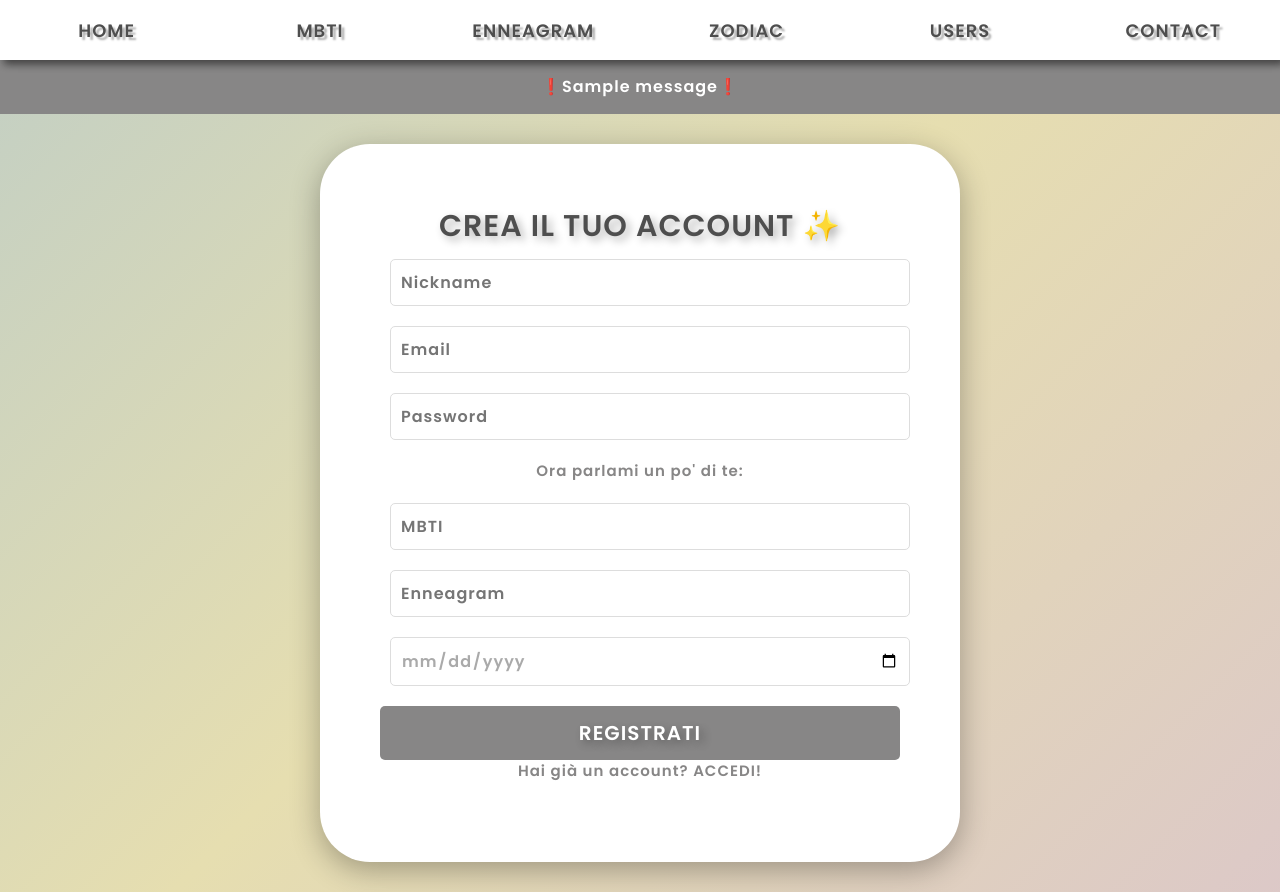
After one commit to GiovannaScuotto/mbti_project, a Django app: template mbti_app/templates/signin.html in a window 1280 px wide. The commit adds this page. Run offline with Django 3.2, Linux system fonts and the light colour scheme; the template is opened without the code that fills it, so the values that code supplies are empty; tables that the repository leaves empty hold one stand-in row (values such as "Sample post"); one stand-in notice (Sample message) is shown.

Commit message:
sign-in implemented

```diff
--- a/mbti_app/models.py
+++ b/mbti_app/models.py
@@ -30,8 +30,8 @@ class ENNEAGRAM(models.Model):
 
 class USERS(models.Model):
     nick = models.TextField(primary_key=True)
-    mbti = models.ForeignKey(MBTI, on_delete=models.DO_NOTHING, to_field='mbtid', null=True, blank=True)
-    enneagram = models.ForeignKey(ENNEAGRAM, on_delete=models.DO_NOTHING, to_field='enneagram', null=True, blank=True)
+    mbti = models.CharField(max_length=4)
+    enneagram = models.CharField(max_length=3)
     birth = models.DateField()
     email = models.EmailField(unique=True)
     pwd = models.TextField()
--- /dev/null
+++ b/mbti_app/templates/signin.html
@@ -0,0 +1,367 @@
+<style>
+
+    #flyoutnavmousefixed {
+        width: 100%;
+        background-color: white;
+        box-shadow: 4px 4px 8px rgba(0, 0, 0, 0.3);
+        color: rgb(78, 78, 78);
+        position: fixed;
+        top: 0;
+        left: 0;
+        z-index: 100;
+        padding: 0;
+        margin: 0;
+    }
+
+    #flyoutnavmousefixed > ul {
+        width: 100%;
+        height: 60px;
+        margin: 0;
+        padding: 0;
+        background-color: white;
+        box-shadow: 4px 4px 8px rgba(0, 0, 0, 0.3);
+        color: rgb(78, 78, 78);
+        display: flex;
+        justify-content: space-around;
+        align-items: center;
+        position: relative;
+    }
+
+        #flyoutnavmousefixed > ul > li {
+            display: table-cell;
+            width: 20%;
+            text-align: center;
+            font-weight: bold;
+            letter-spacing: 1px;
+            font-family: 'Poppins', sans-serif;
+            text-shadow: 3px 3px 2px rgba(0, 0, 0, 0.3);
+            position: relative;
+        }
+
+        #flyoutnavmousefixed > ul > li > a {
+            display: block;
+            padding: 15px;
+            color: rgb(78, 78, 78);
+            text-decoration: none;
+            border-radius: 10px;
+        }
+
+        #flyoutnavmousefixed > ul > li > ul {
+            display: none;
+            position: absolute;
+            top: 100%;
+            left: 0;
+            width: 100%;
+            padding: 0;
+            background: linear-gradient(0deg,  #c5c5c5, #8f8f8f, #adadad, #9b9b9b);
+            border-radius: 10px;
+            opacity: 0;
+            z-index: 10;
+            list-style: none;
+            list-style-type: none;
+            transition: opacity 0.3s ease;
+        }
+
+        #flyoutnavmousefixed > ul > li:hover > a,
+        #flyoutnavmousefixed > ul > li.open > ul {
+            display: block;
+            opacity: 1;
+            visibility: visible;
+            height: auto;
+            background-color: rgb(135, 134, 134);
+            color: white;
+        }
+
+        #flyoutnavmousefixed > ul > li > ul a {
+            display: flex;
+            justify-content: center;
+            color: white;
+            text-decoration: none;
+            border-radius: 10px;
+        }
+
+        #flyoutnavmousefixed > ul > li > ul a:hover{
+            background-color: rgb(78, 78, 78);
+            color: white;
+
+        }
+
+                /* talewindheader */
+
+        *,
+        *::before,
+        *::after {
+           padding: 0;
+           margin: 0;
+           box-sizing: border-box;
+           list-style: none;
+           list-style-type: none;
+           text-decoration: none;
+        }
+
+        /* Container and Form */
+    body {
+        font-size: clamp(1rem, 2vw, 1.125rem);
+        font-weight: 400;
+        line-height: 1.5;
+        color: var(--color-black-400);
+        background-color: white;
+        background: linear-gradient(135deg, #9cbfd9, #e6deb0, #d3b4de, #b5ddc2);
+        background-size: 300% 300%;
+        animation: gradient-bg 8s infinite;
+        padding-top: 60px;
+    }
+
+    /* Gradient Animation */
+    @keyframes gradient-bg {
+      0% { background-position: 0% 50%; }
+      50% { background-position: 100% 50%; }
+      100% { background-position: 0% 50%; }
+    }
+
+    p{
+      box-sizing: border-box;
+      font-family: 'Poppins', sans-serif;
+        font-weight: bold;
+        text-align: center;
+        letter-spacing: 1px;
+    }
+
+    h2, button {
+      font-family: 'Poppins', sans-serif;
+      text-shadow: 4px 4px 8px rgba(0, 0, 0, 0.3);
+        font-weight: bold;
+        text-align: center;
+        letter-spacing: 1px;
+    }
+
+    input {
+        font-family: 'Poppins', sans-serif;
+        font-weight: bold;
+        letter-spacing: 1px;
+    }
+
+    .form {
+        border-radius: 50px;
+        box-shadow: 0 8px 30px rgba(0, 0, 0, 0.3);
+        width: 50%;
+        margin: 30px auto;
+        padding: 60px;
+        background: white;
+        height: auto;
+    }
+
+    h2 {
+        font-size: 30px;
+        margin-bottom: 10px;
+        font-weight: 600;
+        color: rgb(78, 78, 78);
+    }
+
+    p {
+        font-size: 15px;
+        color: rgb(135, 134, 134);
+        margin-bottom: 20px;
+    }
+
+    .input-group input {
+        width: 100%;
+        padding: 10px 10px;
+        border: 1px solid #ddd;
+        border-radius: 5px;
+        font-size: 16px;
+        position: relative;
+        margin-bottom: 20px;
+        top: 50%;
+        left: 10px;
+        color: #aaa;
+    }
+
+        .messages {
+            font-family: 'Poppins', sans-serif;
+            display: relative;
+            text-align: center;
+            width: 100%;
+            box-shadow: 0px 4px 6px 0 8px 30px rgba(0, 0, 0, 0.3);
+            letter-spacing: 1px;
+            padding: 15px 15px;
+            font-size: 16px;
+        font-weight: bold;
+            background: rgb(135, 134, 134);
+            color: white;
+        }
+
+    .btn {
+        width: 100%;
+        padding: 12px 0;
+        border: none;
+        border-radius: 5px;
+        background: rgb(135, 134, 134);
+        color: white;
+        font-size: 20px;
+        font-weight: bold;
+        cursor: pointer;
+        transition: 0.3s;
+    }
+
+    .btn:hover {
+        background: linear-gradient(100deg,  #b5ddc2, #d3b4de, #e6deb0, #9cbfd9);
+    }
+
+    .switch-text {
+        text-align: center;
+        font-size: 15px;
+        color: rgb(135, 134, 134);
+    }
+
+    .switch-text > a{
+        color: rgb(135, 134, 134);
+    }
+
+    .switch-text:hover > a{
+        color: #6C63FF;
+        font-weight: bold;
+    }
+
+        </style>
+
+        <html>
+                <link href="https://fonts.googleapis.com/css2?family=Quicksand:wght@400;500;700&display=swap" rel="stylesheet">
+                <link href="https://fonts.googleapis.com/css2?family=Poppins:wght@400;600&display=swap" rel="stylesheet">
+        <nav aria-label="(Example) Main" id="flyoutnavmousefixed">
+
+                    <ul>
+                            <li><a href="/">HOME</a></li>
+                            <li class="has-submenu">
+                                MBTI
+                                <ul>
+                                        <li><a href="/infp">INFP</a></li>
+                                        <li><a href="/enfp">ENFP</a></li>
+                                        <li><a href="/infj">INFJ</a></li>
+                                        <li><a href="/enfj">ENFJ</a></li>
+                                        <li><a href="/intj">INTJ</a></li>
+                                        <li><a href="/entj">ENTJ</a></li>
+                                        <li><a href="/intp">INTP</a></li>
+                                        <li><a href="/entp">ENTP</a></li>
+                                        <li><a href="/isfp">ISFP</a></li>
+                                        <li><a href="/esfp">ESFP</a></li>
+                                        <li><a href="/istp">ISTP</a></li>
+                                        <li><a href="/estp">ESTP</a></li>
+                                        <li><a href="/isfj">ISFJ</a></li>
+                                        <li><a href="/esfj">ESFJ</a></li>
+                                        <li><a href="/istj">ISTJ</a></li>
+                                        <li><a href="/estj">ESTJ</a></li>
+                                </ul>
+                        </li>
+                        <li class="has-submenu">
+                            ENNEAGRAM
+                            <ul>
+                                    <li><a href="/1w9">1w9</a></li>
+                                    <li><a href="/1w2">1w2</a></li>
+                                    <li><a href="/2w1">2w1</a></li>
+                                    <li><a href="/2w3">2w3</a></li>
+                                    <li><a href="/3w2">3w2</a></li>
+                                    <li><a href="/3w4">3w4</a></li>
+                                    <li><a href="/4w3">4w3</a></li>
+                                    <li><a href="/4w5">4w5</a></li>
+                                    <li><a href="/5w4">5w4</a></li>
+                                    <li><a href="/5w6">5w6</a></li>
+                                    <li><a href="/6w5">6w5</a></li>
+                                    <li><a href="/6w7">6w7</a></li>
+                                    <li><a href="/7w6">7w6</a></li>
+                                    <li><a href="/7w8">7w8</a></li>
+                                    <li><a href="/8w7">8w7</a></li>
+                                    <li><a href="/8w9">8w9</a></li>
+                                    <li><a href="/9w8">9w8</a></li>
+                                    <li><a href="/9w1">9w1</a></li>
+                            </ul>
+                    </li>
+                    <li class="has-submenu">
+                        ZODIAC
+                        <ul>
+                                <li><a href="/ariete">Ariete</a></li>
+                                <li><a href="/toro">Toro</a></li>
+                                <li><a href="/gemelli">Gemelli</a></li>
+                                <li><a href="/cancro">Cancro</a></li>
+                                <li><a href="/leone">Leone</a></li>
+                                <li><a href="/vergine">Vergine</a></li>
+                                <li><a href="/bilancia">Bilancia</a></li>
+                                <li><a href="/scorpione">Scorpione</a></li>
+                                <li><a href="/sagittario">Sagittario</a></li>
+                                <li><a href="/capricorno">Capricorno</a></li>
+                                <li><a href="/acquario">Acquario</a></li>
+                                <li><a href="/pesci">Pesci</a></li>
+                            </ul>
+                </li>
+                <li class="has-submenu">
+                    USERS
+                    <ul>
+                            <li><a href="/login">Register & Login</a></li>
+                            <li><a href="/myprofile"></a>Profile</li>
+                            <li><a href="/check">User compatibility</a></li>
+                        </ul>
+            </li>
+                            <li><a href="#flyoutnavmousefixed">CONTACT</a></li>
+
+            </nav>
+
+        <body>
+                              <!-- Mostra i messaggi di successo o errore -->
+                {% if messages %}
+                <div class="messages">
+                    {% for message in messages %}
+                        <div class="alert {{ message.tags }}">
+                            ❗{{ message }}❗
+                        </div>
+                    {% endfor %}
+                </div>
+            {% endif %}
+
+                    <!-- Signup Form -->
+                   <form method="POST" action="{% url 'register' %}" class="form signup">
+                        {% csrf_token %}
+                      <h2>CREA IL TUO ACCOUNT ✨</h2>
+                      <div class="input-group">
+                        <input type="text" name="nick" id="nick" placeholder="Nickname" required>
+                      </div>
+                      <div class="input-group">
+                        <input type="email" name="email" id="email" placeholder="Email" required>
+                      </div>
+                      <div class="input-group">
+                        <input type="password" name="password" id="password" placeholder="Password" required>
+                      </div>
+                      <p>Ora parlami un po' di te:</p>
+                      <div class="input-group">
+                        <input type="mbti" name="mbti" id="mbti" placeholder="MBTI" required>
+                      </div>
+                      <div class="input-group">
+                        <input type="enneagram" name="enneagram" id="enneagram" placeholder="Enneagram" required>
+                      </div>
+                      <div class="input-group">
+                        <input type="date" name="birth" id="birth" placeholder="Data di nascita" required>
+                      </div>
+                      <button type="submit" class="btn">REGISTRATI</button>
+                      <p class="switch-text">
+                        Hai già un account? <a href="/login">ACCEDI!</a>
+                      </p>
+                    </form>
+            </body>
+
+            <script>
+                var menuItems1 = document.querySelectorAll('#flyoutnavmousefixed li.has-submenu');
+
+            Array.prototype.forEach.call(menuItems1, function(el) {
+                // Mostra il menu quando il mouse passa sopra
+                el.addEventListener("mouseover", function() {
+                    this.classList.add("open");
+                });
+
+                // Nasconde il menu subito dopo che il mouse esce
+                el.addEventListener("mouseout", function() {
+                    this.classList.remove("open");
+                });
+            });
+
+            </script>
+
+        </html>
--- a/mbti_app/urls.py
+++ b/mbti_app/urls.py
@@ -48,5 +48,6 @@ urlpatterns = [
     path('7w8', views.personality_7w8, name='enneagram_data'),
     path('5w4', views.personality_5w4, name='enneagram_data'),
     path('5w6', views.personality_5w6, name='enneagram_data'),
-    path('login', views.register_login, name='register_login'),
+    path('login', views.login_view, name='login_view'),
+    path('signin', views.register, name='register'),
 ]
```
Also changed, not shown: mbti_app/templates/login.html (+33 -117 lines), mbti_app/views.py (+64 -28 lines), db.sqlite3 (added).
